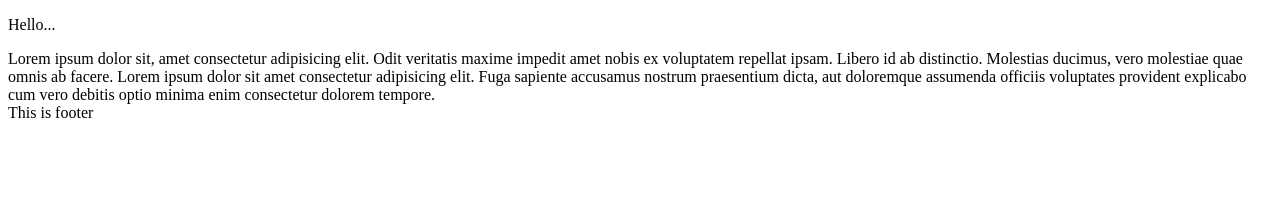
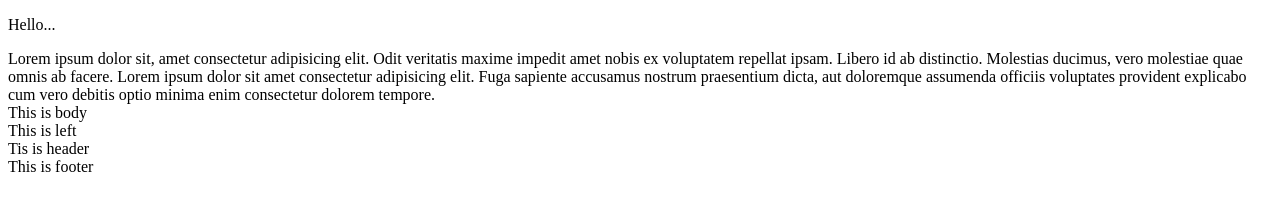
Before and after one commit to sithuaung246810/stagit, a plain HTML site: page index.html in a window 1280 px wide. Drawn offline with Linux system fonts and the light colour scheme.

Commit message:
seventh commit

```diff
--- a/index.html
+++ b/index.html
@@ -13,6 +13,20 @@
 
     </div>
 
+<div>
+
+    This is body
+</div>
+
+<div>
+    This is left
+</div>
+
+<header>
+
+    Tis is header
+</header>
+
     <footer>
 
         This is footer
```
